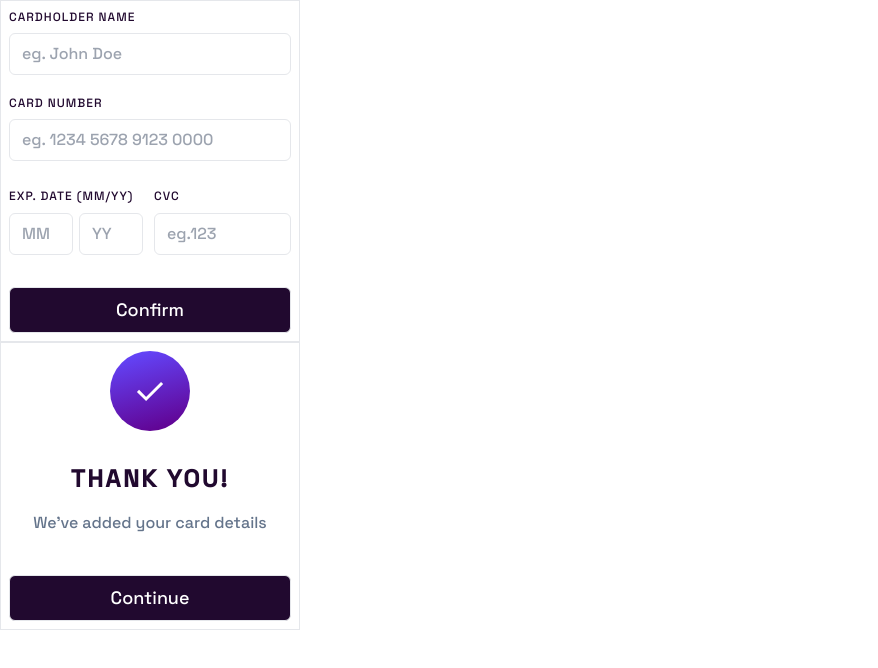
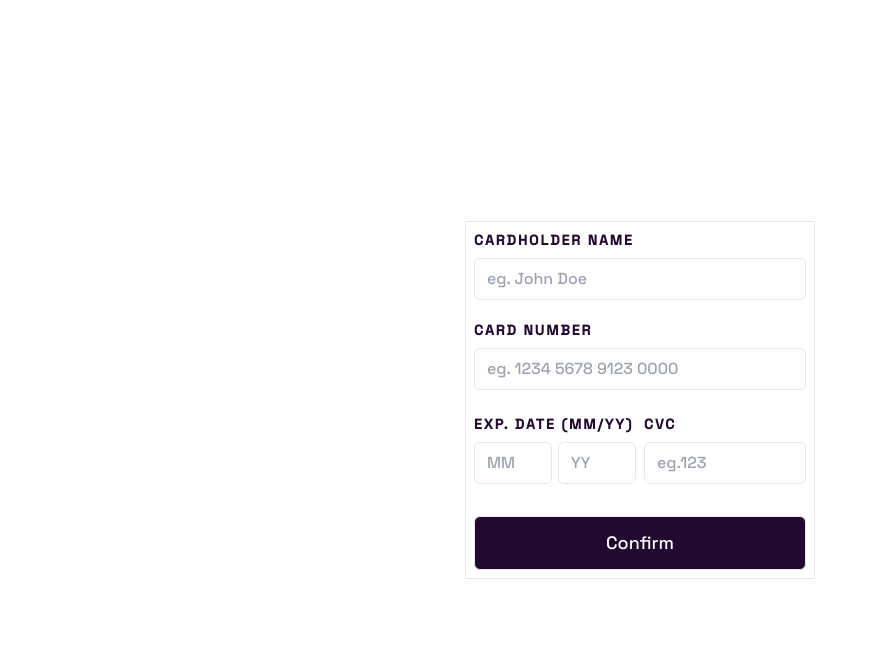
Before and after one commit to neew18/card-details-form-react, a React (Vite) app: page / in a window 1280 px wide. Shown: the top 668 px of the page, without its empty margins (0-878 px from the left). Built offline with nearby package versions, Linux system fonts and the light colour scheme.

Commit message:
Fix styles of form inputs

```diff
--- a/src/App.css
+++ b/src/App.css
@@ -9,8 +9,12 @@
   font-family: 'Space Grotesk', sans-serif;
 }
 
+.FormComponent{
+  height: 100vh;
+}
+
 .formState,.FormCompleteState{
-  width:300px;
+  width:350px;
   color:var(--dark-violet);
 }
 
@@ -23,14 +27,19 @@ input[type=submit]{
   outline:2px solid var(--dark-violet);
 }
 
+.expireDate{
+  width: 48%;
+}
+
 .FormCompleteState{
   text-align: center;
+  display: none;
 }
 
 .FormCompleteState img{
   margin: 0 auto;
 }
 
-.FormCompleteState input{
+.FormCompleteState input,.cvc-input{
   width:100%;
 }
--- a/src/FormComponent.jsx
+++ b/src/FormComponent.jsx
@@ -1,9 +1,10 @@
 import React from "react";
 import FormState from "./FormState";
 import FormCompleteState from "./FormCompleteState";
+
 function FormComponent() {
   return (
-    <div>
+    <div className="FormComponent flex justify-center items-center	">
       <FormState />
       <FormCompleteState />
     </div>
--- a/src/FormState.jsx
+++ b/src/FormState.jsx
@@ -13,7 +13,7 @@ function FormState() {
         onSubmit={handleSubmit((data) => console.log(data))}
       >
         <label
-          className=" uppercase mb-2 text-xs tracking-[1px]"
+          className=" uppercase mb-2 text-sm font-semibold tracking-[2px]"
           htmlFor="cardHolderName"
         >
           cardholder name
@@ -26,7 +26,7 @@ function FormState() {
           placeholder="eg. John Doe"
         />
         <label
-          className=" uppercase mb-2 mt-5 text-xs tracking-[1px]"
+          className=" uppercase mb-2 mt-5 text-sm font-semibold tracking-[2px]"
           htmlFor="cardNumber"
         >
           card number
@@ -42,13 +42,13 @@ function FormState() {
         <div className=" grid grid-cols-2 gap-2 my-6">
           <div>
             <label
-              className="uppercase text-xs tracking-[1px]"
+              className="uppercase text-sm font-semibold tracking-[2px] "
               htmlFor="expiredDateMonth expiredDateYear"
             >
               exp. date (mm/yy)
             </label>
             <input
-              className=" border rounded-md p-2 pl-3 w-16 text-base mt-2 inputs"
+              className=" border rounded-md p-2 pl-3  text-base mt-2 inputs expireDate"
               type="tel"
               {...register("expiredDateMonth")}
               name=""
@@ -56,7 +56,7 @@ function FormState() {
               placeholder="MM"
             />
             <input
-              className=" border rounded-md p-2 pl-3 w-16 ml-[6px] text-base inputs"
+              className=" border rounded-md p-2 pl-3  ml-[6px] text-base inputs expireDate"
               type="tel"
               name=""
               {...register("expiredDateYear")}
@@ -65,11 +65,14 @@ function FormState() {
             />
           </div>
           <div>
-            <label className="uppercase text-xs tracking-[1px]" htmlFor="cvc">
+            <label
+              className="uppercase text-sm font-semibold tracking-[2px]"
+              htmlFor="cvc"
+            >
               cvc
             </label>
             <input
-              className=" border rounded-md p-2 pl-3 w-[137px] text-base mt-2 inputs"
+              className=" border rounded-md p-2 pl-3 text-base mt-2 inputs cvc-input"
               type="tel"
               name=""
               {...register("cvc")}
@@ -81,7 +84,7 @@ function FormState() {
         </div>
         <input
           type="submit"
-          className="border text-lg text-white p-2 rounded-md mt-2"
+          className="border text-lg text-white p-3 rounded-md mt-2"
           value="Confirm"
         />
       </form>
```
